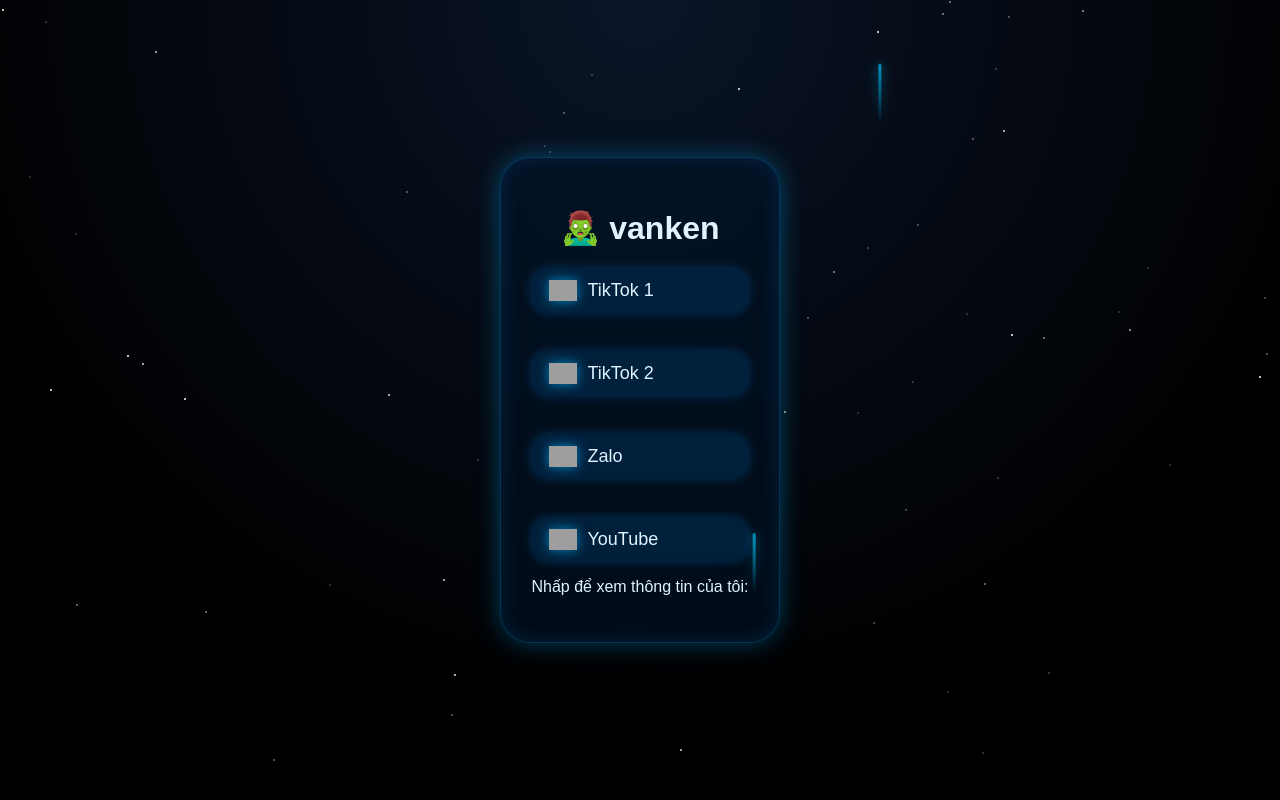
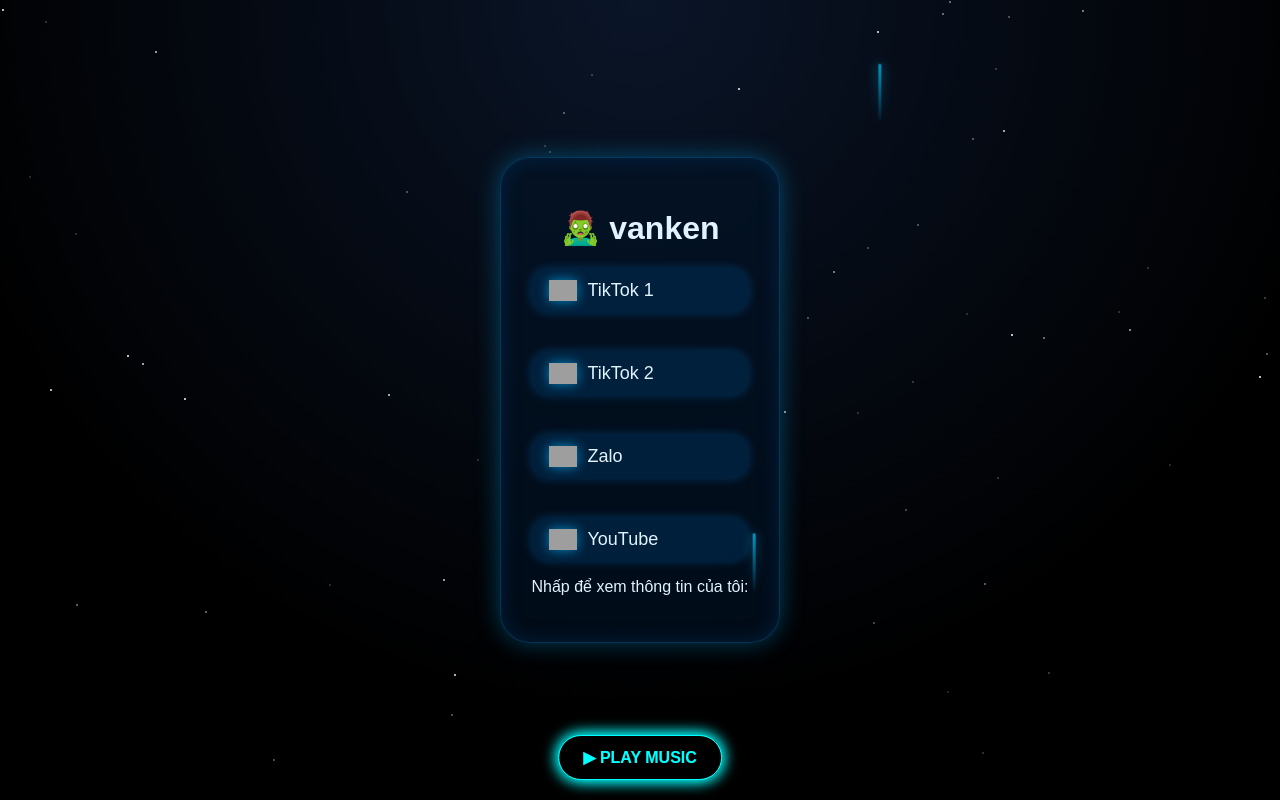
Before and after one commit to vanken337/bio_cuatoi, a plain HTML site: page index.html in a window 1280 px wide. Drawn offline with Linux system fonts and the light colour scheme; grey boxes are pictures that could not be loaded.

Commit message:
Update index.html

```diff
--- a/index.html
+++ b/index.html
@@ -169,5 +169,69 @@
       btn.appendChild(snake);
     });
   </script>
+<!-- MUSIC -->
+<audio id="bgm" src="music.mp3" loop></audio>
+
+<div id="playMusic">▶ PLAY MUSIC</div>
+
+<style>
+#playMusic{
+  position: fixed;
+  bottom: 20px;
+  left: 50%;
+  transform: translateX(-50%);
+  padding: 12px 24px;
+  background: rgba(0,0,0,0.6);
+  border: 1px solid cyan;
+  color: cyan;
+  border-radius: 30px;
+  font-weight: bold;
+  box-shadow: 0 0 15px cyan;
+  z-index: 99999;
+}
+</style>
+
+<script>
+const music = document.getElementById("bgm");
+const btn = document.getElementById("playMusic");
+
+btn.onclick = () => {
+  music.volume = 0.6;
+  music.play();
+  btn.style.display = "none";
+};
+</script>
+<!-- MUSIC -->
+<audio id="bgm" src="music.mp3" loop></audio>
+
+<div id="playMusic">▶ PLAY MUSIC</div>
+
+<style>
+#playMusic{
+  position: fixed;
+  bottom: 20px;
+  left: 50%;
+  transform: translateX(-50%);
+  padding: 12px 24px;
+  background: rgba(0,0,0,0.6);
+  border: 1px solid cyan;
+  color: cyan;
+  border-radius: 30px;
+  font-weight: bold;
+  box-shadow: 0 0 15px cyan;
+  z-index: 99999;
+}
+</style>
+
+<script>
+const music = document.getElementById("bgm");
+const btn = document.getElementById("playMusic");
+
+btn.onclick = () => {
+  music.volume = 0.6;
+  music.play();
+  btn.style.display = "none";
+};
+</script>
 </body>
 </html>
```
